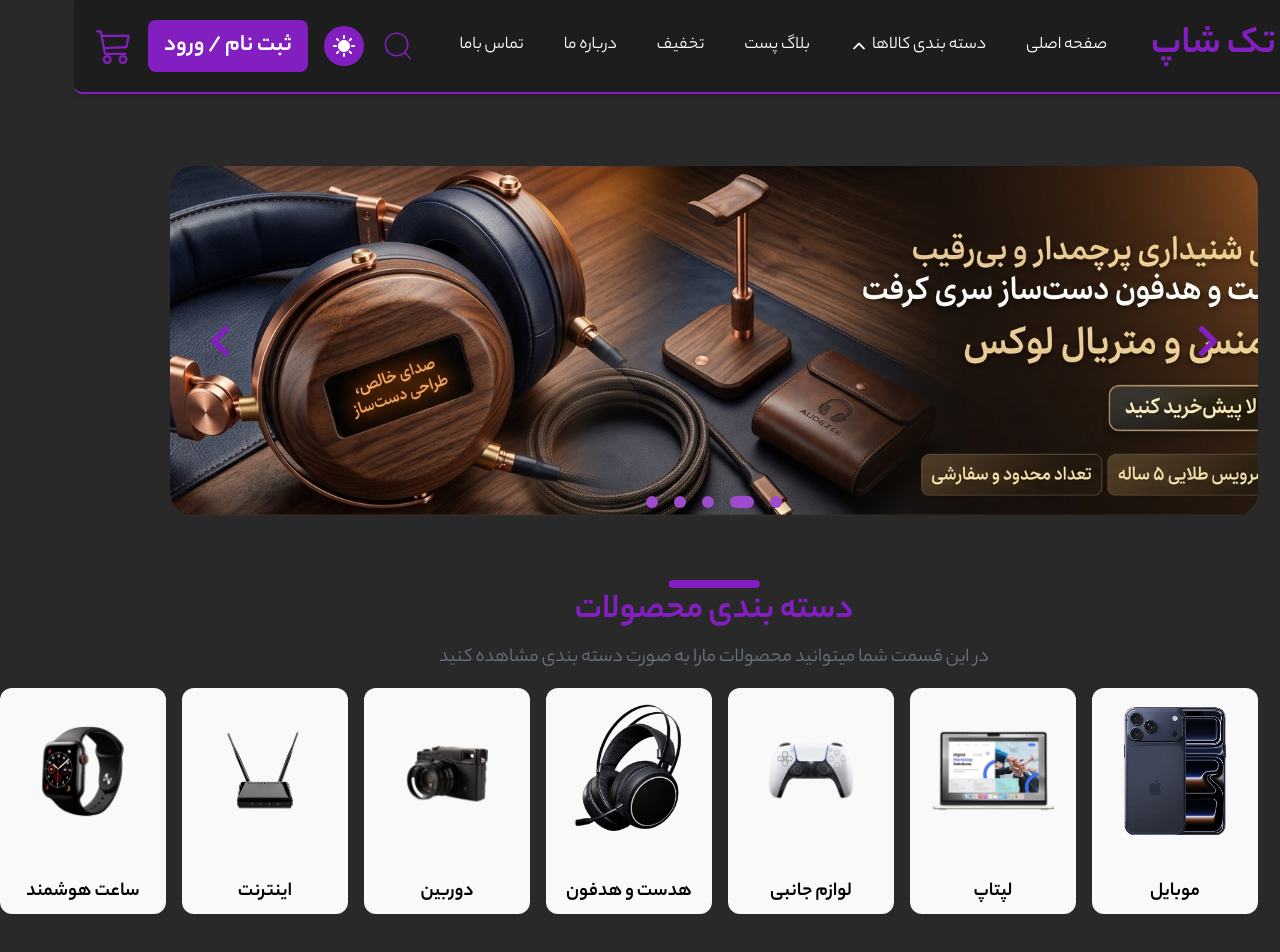
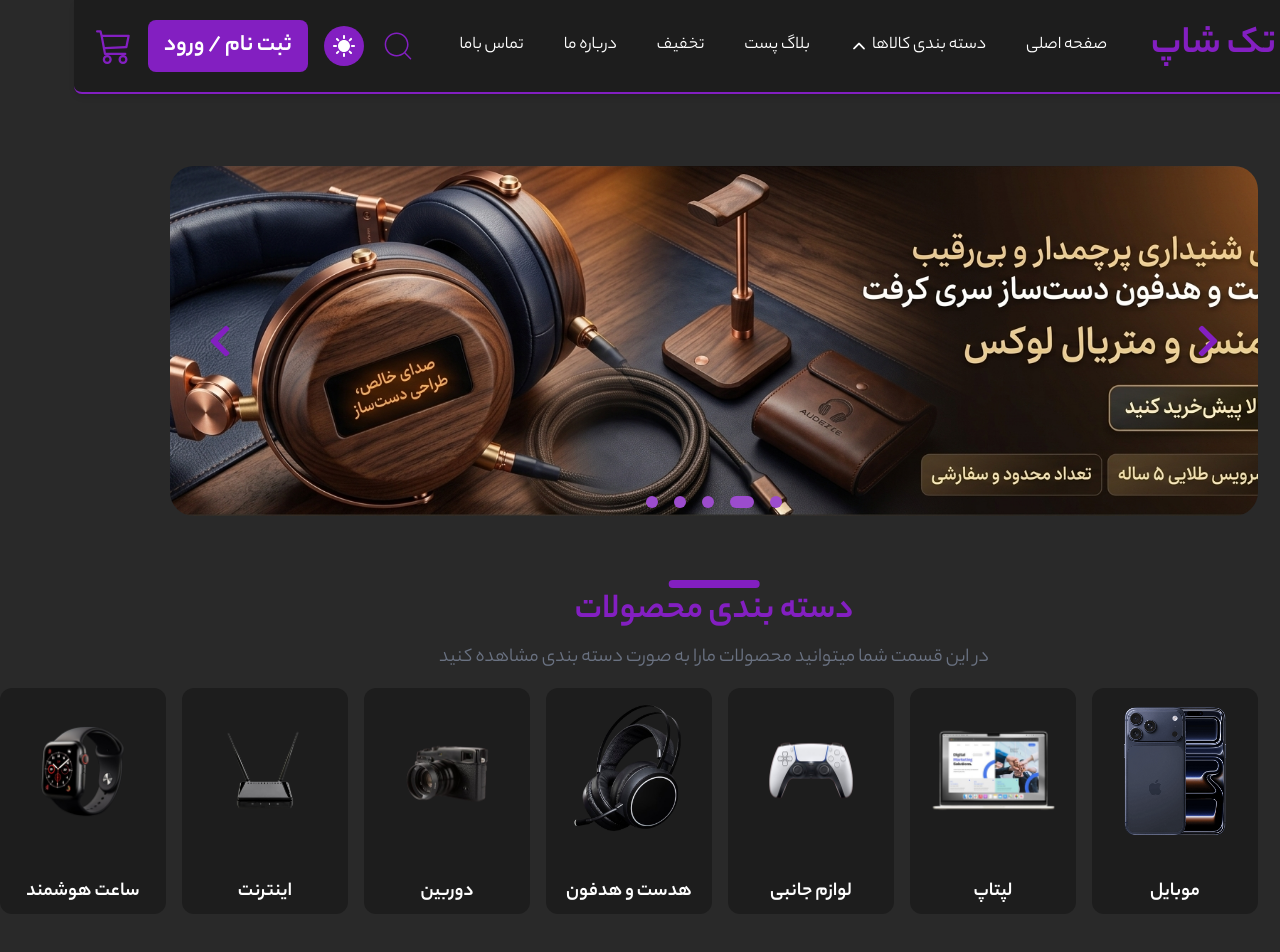
Before and after one commit to AlirezaFCB-DEV/TakShop, a Next.js app in the folder frontend/: page / in a window 1280 px wide. Shown: the top 952 px of the page. Built offline with nearby package versions, Linux system fonts and the light colour scheme.

Commit message:
feat : add dark mode on category card
- dark mode styles for categroyCard

```diff
--- a/frontend/src/components/categoryCard/CategoryCard.tsx
+++ b/frontend/src/components/categoryCard/CategoryCard.tsx
@@ -7,10 +7,10 @@ import { CategoryCardProps } from "./categoryCardsData";
 const CategoryCard = ({ href, image, title, alt }: CategoryCardProps) => {
   return (
     <Link href={href} className="flex-1 group">
-      <section className="bg-[#f9f9f9] p-2 rounded-xl text-center w-max h-full flex flex-col  justify-center gap-8 overflow-hidden group-hover:shadow-[0_0_8px_1px_rgba(0,0,0,0.3)] group-hover:scale-105 transition-all">
+      <section className="bg-[#f9f9f9] dark:bg-dark-8 p-2 rounded-xl text-center w-max h-full flex flex-col  justify-center gap-8 overflow-hidden group-hover:shadow-[0_0_8px_1px_rgba(0,0,0,0.3)] dark:group-hover:shadow-[0_0_8px_1px_rgba(255,255,255,0.3)] group-hover:scale-105 transition-all">
         <Image src={image} width={150} height={150} alt={alt} className="h-full object-contain"/>
 
-        <h3 className="font-bold text-xl group-hover:text-main-500">{title}</h3>
+        <h3 className="font-bold dark:text-white text-xl group-hover:text-main-500">{title}</h3>
       </section>
     </Link>
   );
```
